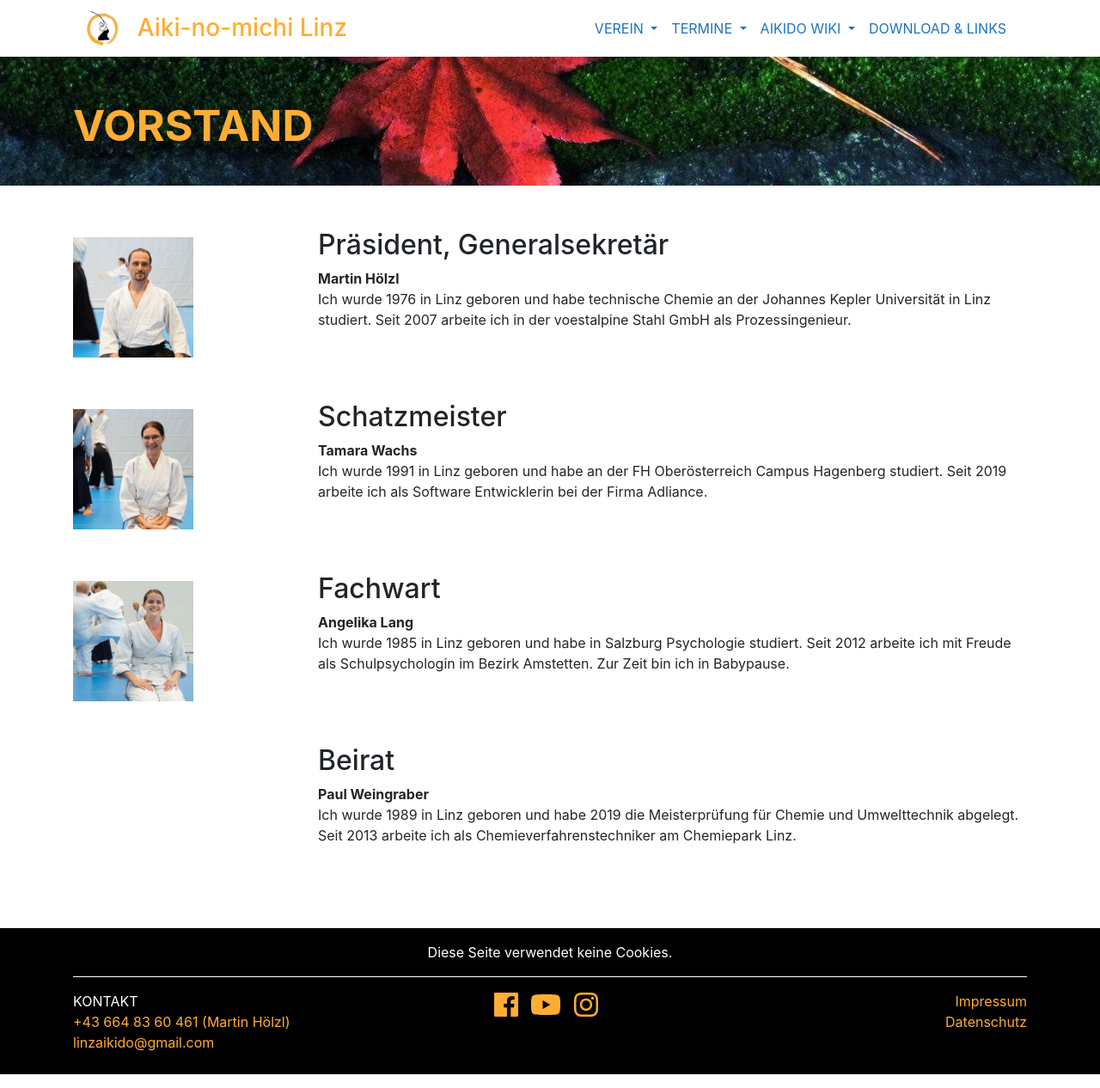
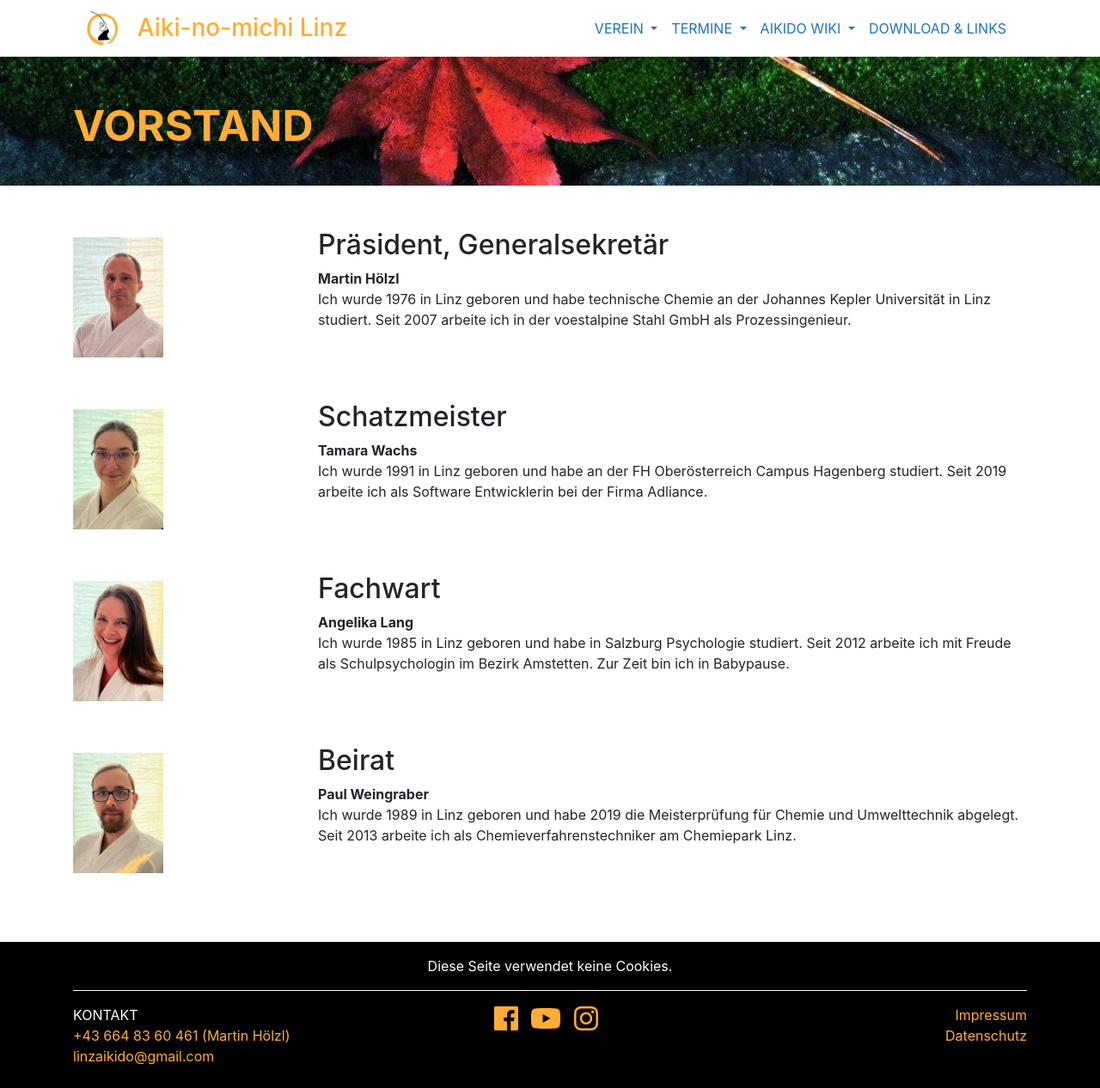
Before and after one commit to TWachs/aikinomichi-linz, a Jekyll site: the page built from vorstand.md, in a window 1280 px wide. Shown: the whole page at 86% size. Built offline with Jekyll 4.4.1, drawn with Linux system fonts in a browser that asks for light colours; nearby versions of some CDN libraries.

Commit message:
change images

```diff
--- a/vorstand.md
+++ b/vorstand.md
@@ -39,7 +39,9 @@ Ich wurde 1985 in Linz geboren und habe in Salzburg Psychologie studiert. Seit 2
 </div>
 </div>
 <div class="row" style="padding-bottom: 50px;">
-<div class="col"></div>
+<div class="col">
+<img class="imageStyle" src="{{ site.baseurl }}/images/Paul.jpg" alt="Paul" />
+</div>
 <div class="col-9" markdown="1">
 ## Beirat
 
```
Also changed, not shown: images/Angelika.jpg, images/MartinVorstandSeite.jpg, images/Paul.jpg (added), images/Tamara.jpg.
